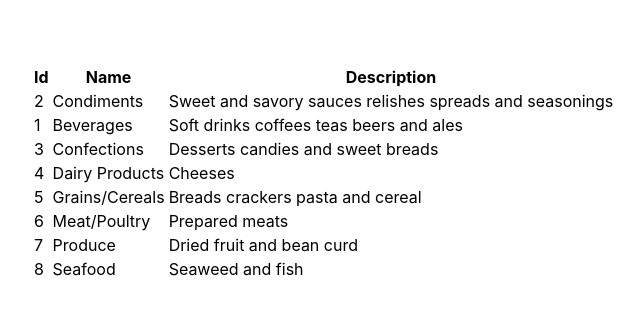
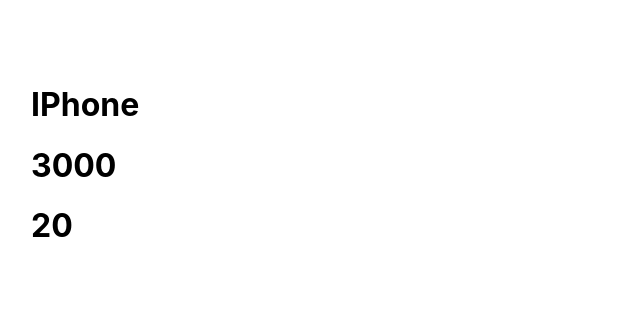
Before and after one commit to yakintech/tr-finans-react-tutorial-8, a React (Create React App) app: page / in a window 1280 px wide. Shown: the top 314 px of the page, without its empty margins (33-677 px from the left). Built offline with nearby package versions, Linux system fonts and the light colour scheme.

Commit message:
props sample

```diff
--- a/src/App.tsx
+++ b/src/App.tsx
@@ -1,12 +1,13 @@
-import JsxSample3 from "./components/JsxSample3";
-import JsxSample4 from "./components/JsxSample4";
+import ProductDetail from "./propsSample/ProductDetail";
 
 
 function App() {
 
   return <>
-      <JsxSample4/>
+    <ProductDetail name='IPhone' price={3000} stock={20}/>
   </>
 }
 
 export default App;
+
+//props, useState, useEffect
--- /dev/null
+++ b/src/propsSample/ProductDetail.tsx
@@ -0,0 +1,15 @@
+import React from 'react'
+
+function ProductDetail(props: any) {
+
+
+    return (<>
+        <h1>{props.name}</h1>
+        <h1>{props.price}</h1>
+        <h1>{props.stock}</h1>
+
+    </>
+    )
+}
+
+export default ProductDetail
--- /dev/null
+++ b/src/propsSample/ProductModel.ts
@@ -0,0 +1,5 @@
+export interface ProductModel{
+    name:string;
+    price:number;
+    stock:number
+}
```
